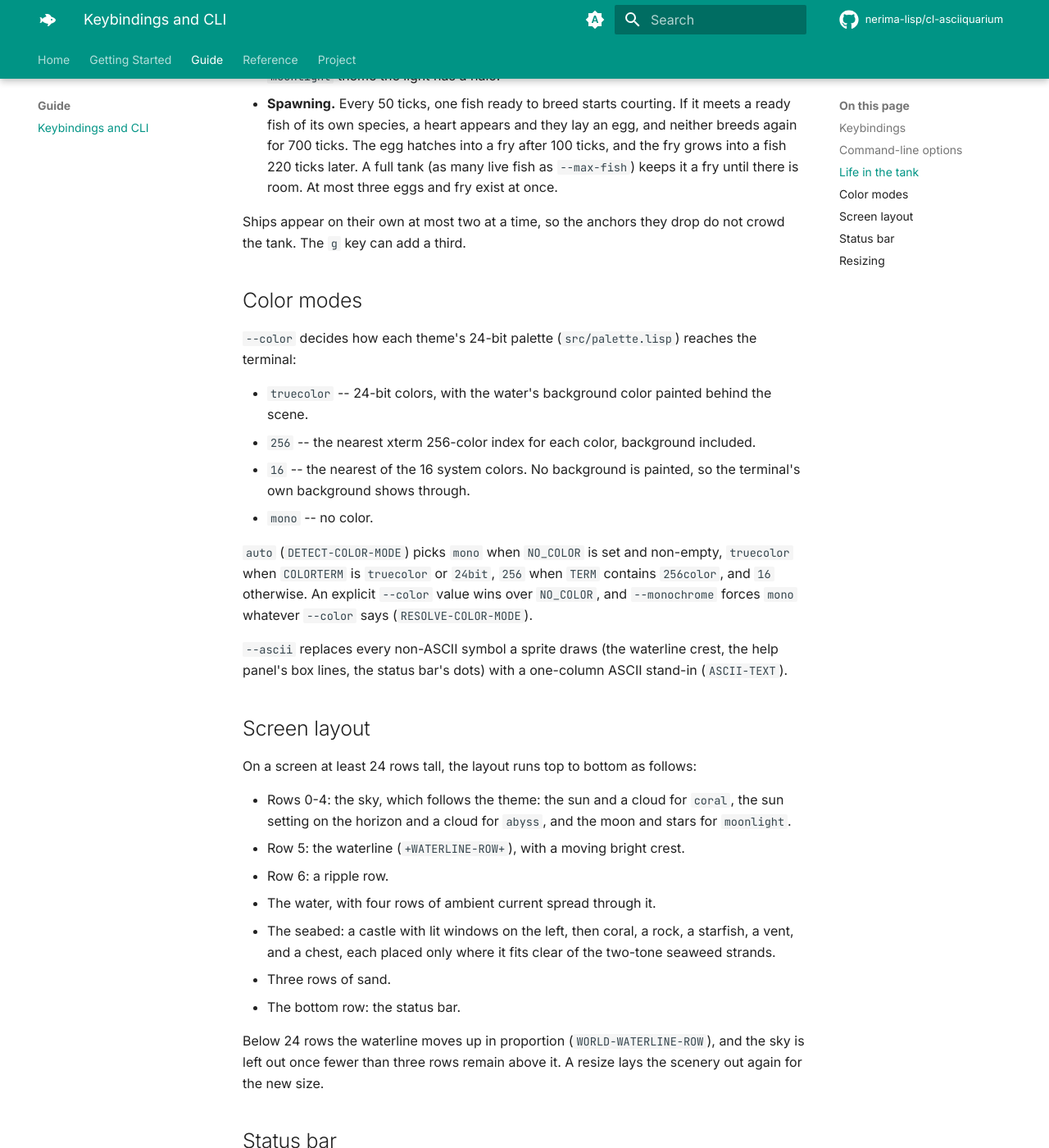
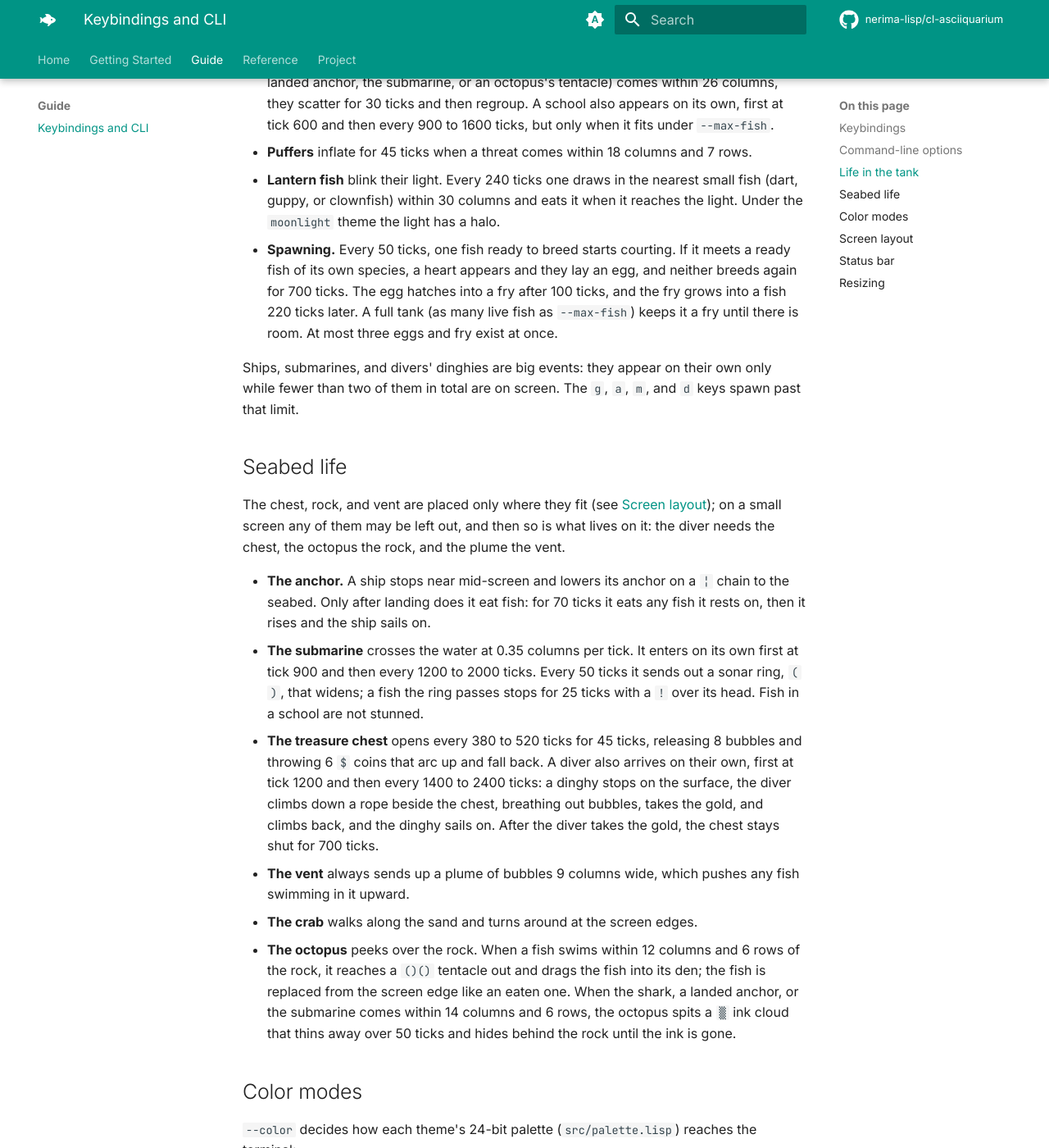
Before and after one commit to nerima-lisp/cl-asciiquarium, an MkDocs documentation site: the page built from docs/src/guide/usage.md, in a window 1280 px wide and 1400 px high, scrolled down 2716 px. Shown: the whole window at 82% size. Built offline with MkDocs 1.6.1 and Material for MkDocs 9.7.7, drawn with Linux system fonts in a browser that asks for light colours; comment, search, counter and statistics services are not loaded; some of the changed text lies outside the part shown.

Commit message:
docs: describe the seabed events and the a, m, and d keys

```diff
--- a/docs/src/guide/usage.md
+++ b/docs/src/guide/usage.md
@@ -40,6 +40,12 @@ Decoded via cl-tty-kit's input decoder (`WORLD-APPLY-KEY-EVENT` in
 - `c` or `C` -- spawn a school of six fish immediately
   (`SPAWN-SCHOOL-IF-ROOM`). When the six would take the tank past
   `--max-fish`, nothing spawns and the status bar says the tank is too full.
+- `a` or `A` -- spawn a ship immediately (`WORLD-SPAWN-SHIP`); it stops near
+  mid-screen and lowers its anchor. See [Seabed life](#seabed-life).
+- `m` or `M` -- spawn a submarine immediately (`WORLD-SPAWN-SUBMARINE`).
+- `d` or `D` -- send a diver in a dinghy for the treasure chest immediately
+  (`WORLD-SPAWN-DIVER`). When the screen is too small to hold a chest, nothing
+  spawns and the status bar says "No treasure chest for a diver".
 - `h` or `H` -- toggle the help panel (`WORLD-TOGGLE-HELP-OVERLAY`), a
   rounded box just below the waterline listing every binding above.
 
@@ -80,10 +86,10 @@ frame, 20 per second unless `--fps` says otherwise.
   in from the left or right edge, one at a time, until the tank is back at the
   target fish count.
 - **Schools.** Six fish of one small species swim in formation. When a threat
-  (the shark or a landed anchor) comes within 26 columns, they scatter for 30
-  ticks and then regroup. A school also appears on its own, first at tick 600
-  and then every 900 to 1600 ticks, but only when it fits under
-  `--max-fish`.
+  (the shark, a landed anchor, the submarine, or an octopus's tentacle) comes
+  within 26 columns, they scatter for 30 ticks and then regroup. A school also
+  appears on its own, first at tick 600 and then every 900 to 1600 ticks, but
+  only when it fits under `--max-fish`.
 - **Puffers** inflate for 45 ticks when a threat comes within 18 columns and 7
   rows.
 - **Lantern fish** blink their light. Every 240 ticks one draws in the
@@ -96,8 +102,40 @@ frame, 20 per second unless `--fps` says otherwise.
   live fish as `--max-fish`) keeps it a fry until there is room. At most three
   eggs and fry exist at once.
 
-Ships appear on their own at most two at a time, so the anchors they drop do
-not crowd the tank. The `g` key can add a third.
+Ships, submarines, and divers' dinghies are big events: they appear on their
+own only while fewer than two of them in total are on screen. The `g`, `a`,
+`m`, and `d` keys spawn past that limit.
+
+## Seabed life
+
+The chest, rock, and vent are placed only where they fit (see
+[Screen layout](#screen-layout)); on a small screen any of them may be left
+out, and then so is what lives on it: the diver needs the chest, the octopus
+the rock, and the plume the vent.
+
+- **The anchor.** A ship stops near mid-screen and lowers its anchor on a `¦`
+  chain to the seabed. Only after landing does it eat fish: for 70 ticks it
+  eats any fish it rests on, then it rises and the ship sails on.
+- **The submarine** crosses the water at 0.35 columns per tick. It enters on
+  its own first at tick 900 and then every 1200 to 2000 ticks. Every 50 ticks it
+  sends out a sonar ring, `( )`, that widens; a fish the ring passes stops
+  for 25 ticks with a `!` over its head. Fish in a school are not stunned.
+- **The treasure chest** opens every 380 to 520 ticks for 45 ticks, releasing
+  8 bubbles and throwing 6 `$` coins that arc up and fall back. A diver also
+  arrives on their own, first at tick 1200 and then every 1400 to 2400 ticks:
+  a dinghy stops on the surface, the diver climbs down a rope beside the
+  chest, breathing out bubbles, takes the gold, and climbs back, and the
+  dinghy sails on. After the diver takes the gold, the chest stays shut for
+  700 ticks.
+- **The vent** always sends up a plume of bubbles 9 columns wide, which
+  pushes any fish swimming in it upward.
+- **The crab** walks along the sand and turns around at the screen edges.
+- **The octopus** peeks over the rock. When a fish swims within 12 columns
+  and 6 rows of the rock, it reaches a `()()` tentacle out and drags the fish
+  into its den; the fish is replaced from the screen edge like an eaten one.
+  When the shark, a landed anchor, or the submarine comes within 14 columns
+  and 6 rows, the octopus spits a `▒` ink cloud that thins away over 50 ticks
+  and hides behind the rock until the ink is gone.
 
 ## Color modes
 
@@ -119,8 +157,8 @@ wins over `NO_COLOR`, and `--monochrome` forces `mono` whatever `--color` says
 (`RESOLVE-COLOR-MODE`).
 
 `--ascii` replaces every non-ASCII symbol a sprite draws (the waterline crest,
-the help panel's box lines, the status bar's dots) with a one-column ASCII
-stand-in (`ASCII-TEXT`).
+the help panel's box lines, the status bar's dots, the anchor chain's `¦`, the
+octopus's `▒` ink) with a one-column ASCII stand-in (`ASCII-TEXT`).
 
 ## Screen layout
 
```
Also changed, not shown: docs/src/getting-started.md (+3 -0 lines), docs/src/reference/api.md (+9 -7 lines), docs/src/reference/architecture.md (+10 -5 lines), README.md.
